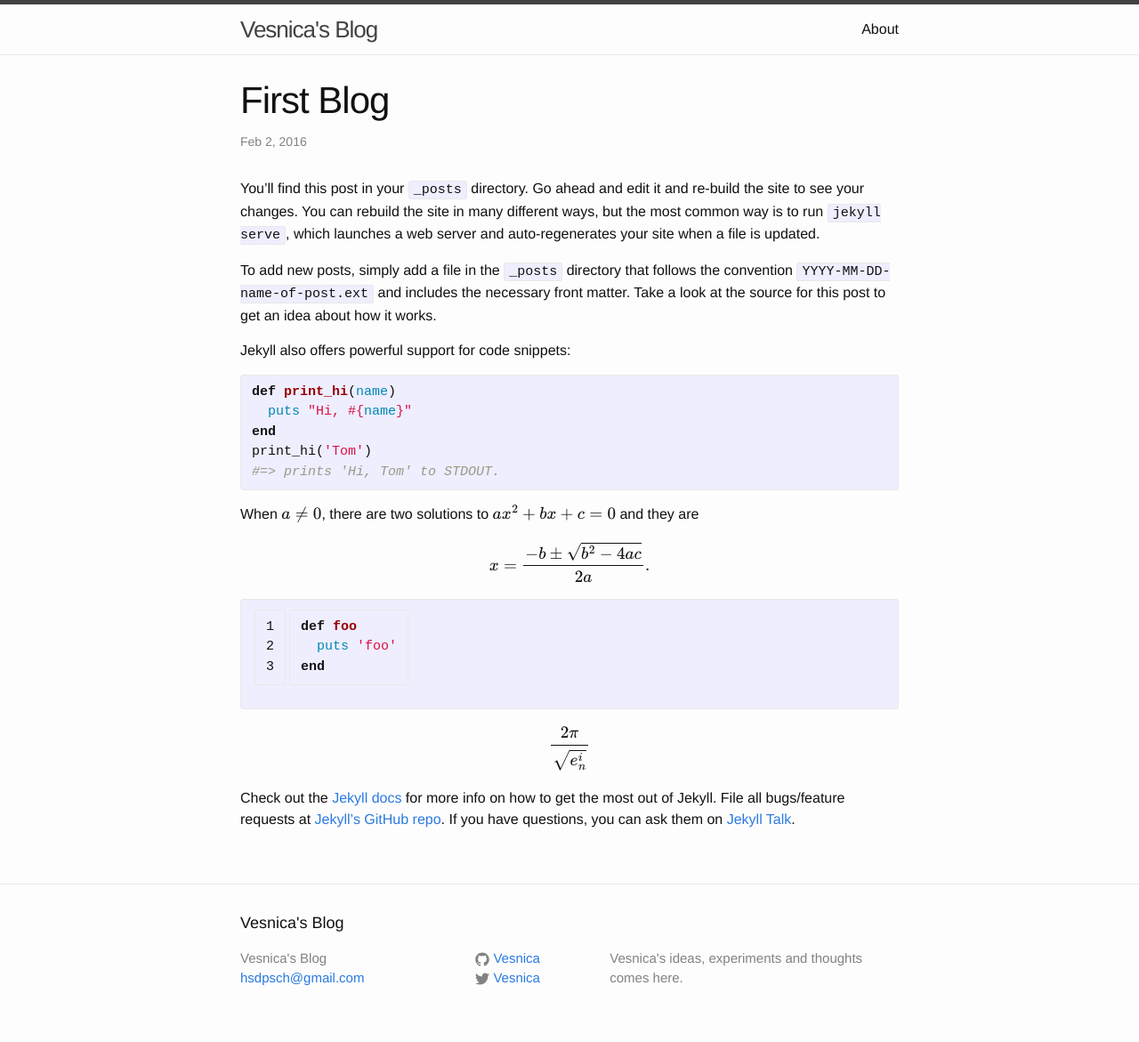
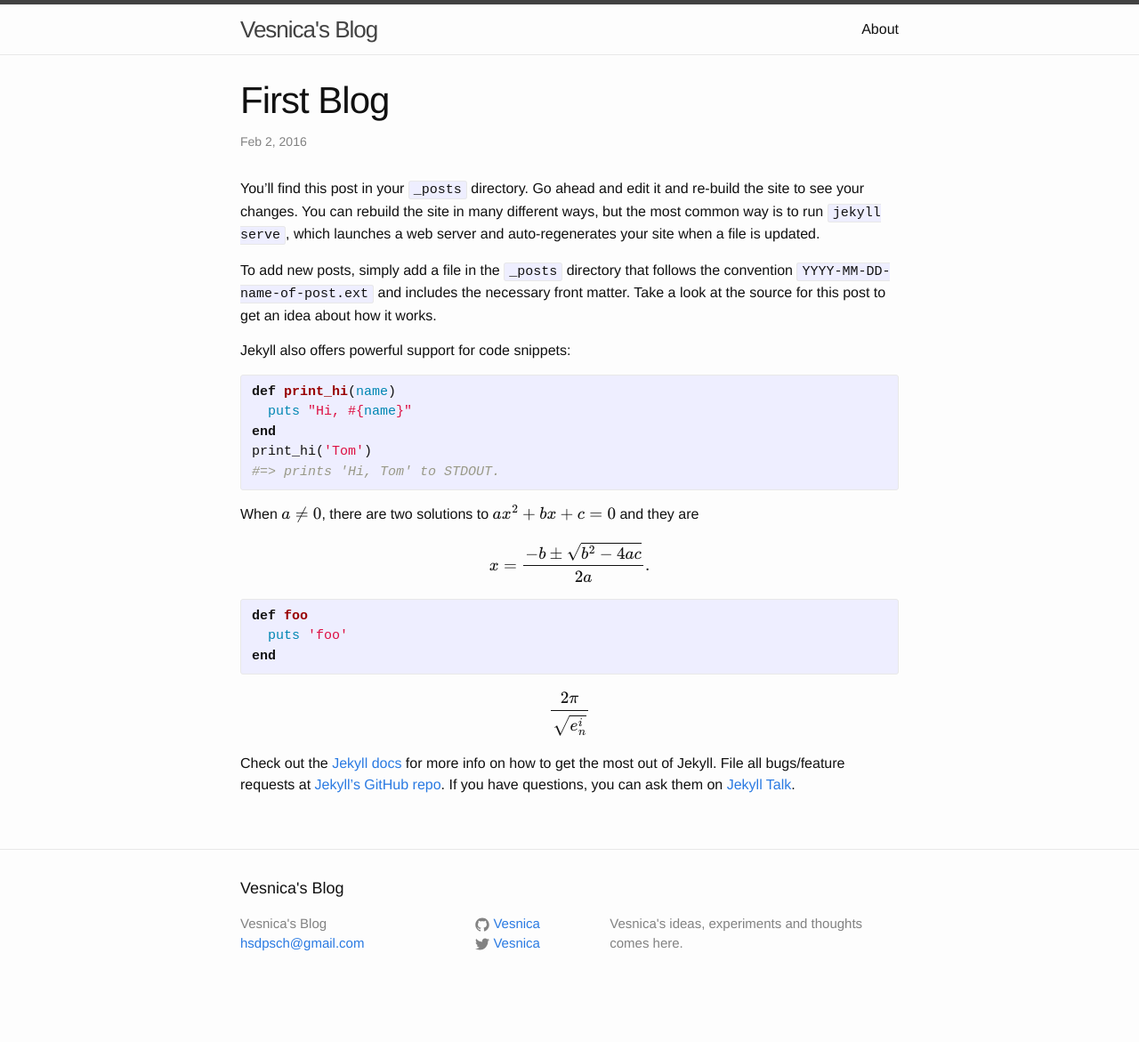
Before and after one commit to Vesnica/vesnica.github.io, a Jekyll site: the page built from _posts/2016-02-02-first-post.markdown, in a window 1280 px wide. Shown: the whole page at 89% size. Built offline with Jekyll 4.4.1, drawn with Linux system fonts in a browser that asks for light colours; formulas are drawn with MathJax 3; after the commit the page ends 1132 px from its top, so only the background shows below that.

Commit message:
Update 2016-02-02-first-post.markdown

```diff
--- a/_posts/2016-02-02-first-post.markdown
+++ b/_posts/2016-02-02-first-post.markdown
@@ -3,7 +3,7 @@ layout: post
 title:  "First Blog"
 date:   2016-02-02 14:52:08 +0800
 categories: misc
-permalink: first/
+permalink: first
 ---
 You’ll find this post in your `_posts` directory. Go ahead and edit it and re-build the site to see your changes. You can rebuild the site in many different ways, but the most common way is to run `jekyll serve`, which launches a web server and auto-regenerates your site when a file is updated.
 
@@ -22,7 +22,7 @@ print_hi('Tom')
 When \\(a \ne 0\\), there are two solutions to \\(ax^2 + bx + c = 0\\) and they are
 \\[x = {-b \pm \sqrt{b^2-4ac} \over 2a}.\\]
 
-{% highlight ruby linenos %}
+{% highlight ruby %}
 def foo
   puts 'foo'
 end
```
